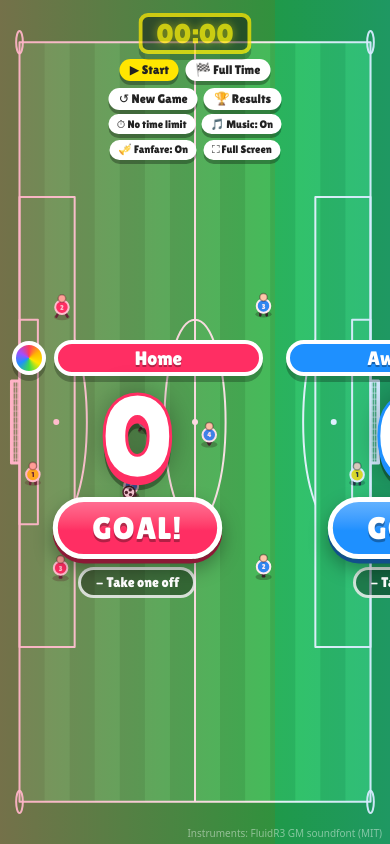
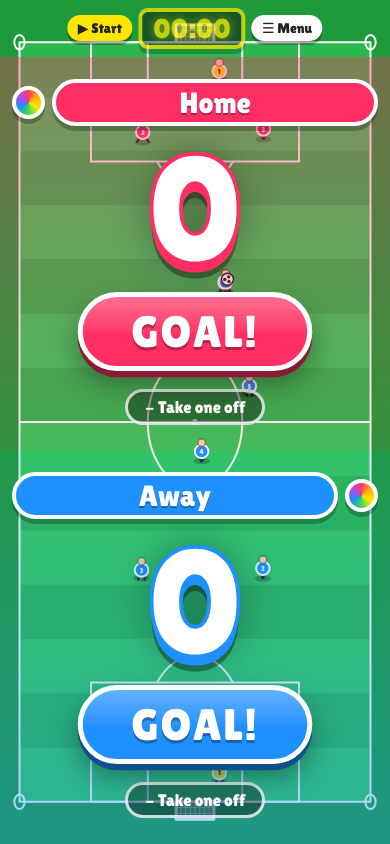
Before and after one commit to waynebsx/game-football-scores, a plain HTML site: page index.html in a window 390 px wide. Drawn offline with Linux system fonts and the light colour scheme.

Commit message:
Fit layout to phones and foldables
- Stack the teams vertically in portrait, with the pitch drawn top to bottom
- Size each half's name, score and buttons to its own box (container
  units) so nothing overflows narrow screens
- Collapse the controls into a compact top bar (Start, clock, Menu) and
  move the rest into a Menu sheet; reserve space below the bar
- Start button becomes New Game after full time
- Keep pop-ups inside the screen width
- Bump service worker cache to v3

Co-Authored-By: Claude Opus 5.5 <noreply@anthropic.com>
Claude-Session: https://claude.ai/code/session_013xE7QKSbFw8p7U6tViX39F

```diff
--- a/index.html
+++ b/index.html
@@ -28,31 +28,41 @@
   #pitch { z-index: 0; }
   #fx { z-index: 5; pointer-events: none; }
 
-  .ui { position: fixed; inset: 0; z-index: 2; display: grid; grid-template-columns: 1fr 1fr; }
+  /* The two halves sit below the top bar (--top is measured in JS).
+     Side by side in landscape; stacked (home on top) in portrait. */
+  .ui {
+    position: fixed; inset: 0; z-index: 2; display: grid;
+    grid-template-columns: minmax(0, 1fr) minmax(0, 1fr); grid-template-rows: minmax(0, 1fr);
+    padding-top: var(--top, 70px);
+  }
+  body.portrait .ui { grid-template-columns: minmax(0, 1fr); grid-template-rows: minmax(0, 1fr) minmax(0, 1fr); }
   .side {
-    display: flex; flex-direction: column; align-items: center; justify-content: center;
-    gap: min(2.2vh, 2vw); padding: calc(env(safe-area-inset-top) + min(15vh, 120px)) 3vw 3vh;
+    container-type: size; overflow: hidden; min-width: 0; min-height: 0;
+    display: flex; flex-direction: column; align-items: center; justify-content: space-evenly;
+    padding: 1% 3% 2%;
   }
   #side0 { background: linear-gradient(90deg, color-mix(in srgb, var(--c) 38%, transparent), color-mix(in srgb, var(--c) 8%, transparent)); }
   #side1 { background: linear-gradient(270deg, color-mix(in srgb, var(--c) 38%, transparent), color-mix(in srgb, var(--c) 8%, transparent)); }
+  body.portrait #side0 { background: linear-gradient(180deg, color-mix(in srgb, var(--c) 38%, transparent), color-mix(in srgb, var(--c) 8%, transparent)); }
+  body.portrait #side1 { background: linear-gradient(0deg, color-mix(in srgb, var(--c) 38%, transparent), color-mix(in srgb, var(--c) 8%, transparent)); }
 
-  .teamrow { display: flex; align-items: center; gap: .5rem; width: min(100%, 34rem); }
+  .teamrow { display: flex; align-items: center; gap: 2cqw; width: min(100%, 34rem); }
   .name {
-    flex: 1; min-width: 0; font: inherit; font-size: min(6vh, 5vw); text-align: center; color: #fff;
-    background: var(--c); border: 4px solid #fff; border-radius: 999px; padding: .15em .6em;
-    box-shadow: 0 6px 0 rgba(0,0,0,.25); text-shadow: 0 2px 0 rgba(0,0,0,.3); outline: none;
+    flex: 1; min-width: 0; font: inherit; font-size: min(8.5cqh, 8cqw); text-align: center; color: #fff;
+    background: var(--c); border: 4px solid #fff; border-radius: 999px; padding: .1em .6em;
+    box-shadow: 0 5px 0 rgba(0,0,0,.25); text-shadow: 0 2px 0 rgba(0,0,0,.3); outline: none;
     user-select: text; -webkit-user-select: text;
   }
-  .name:focus { box-shadow: 0 0 0 6px #ffe600, 0 6px 0 rgba(0,0,0,.25); }
+  .name:focus { box-shadow: 0 0 0 6px #ffe600, 0 5px 0 rgba(0,0,0,.25); }
   .swatch {
-    position: relative; flex: none; width: min(6vh, 5vw); height: min(6vh, 5vw); min-width: 34px; min-height: 34px;
+    position: relative; flex: none; width: min(10cqh, 9cqw); height: min(10cqh, 9cqw); min-width: 30px; min-height: 30px;
     border-radius: 50%; border: 4px solid #fff; background: conic-gradient(#ff3b5c, #ffb800, #ffe600, #3ddc4a, #1e90ff, #a24dff, #ff3b5c);
-    box-shadow: 0 6px 0 rgba(0,0,0,.25); cursor: pointer;
+    box-shadow: 0 5px 0 rgba(0,0,0,.25); cursor: pointer;
   }
   .swatch input { position: absolute; inset: 0; opacity: 0; width: 100%; height: 100%; cursor: pointer; border: 0; padding: 0; }
 
   .score {
-    font-size: min(34vh, 30vw); line-height: .9; color: #fff;
+    font-size: min(40cqh, 55cqw); line-height: .85; color: #fff;
     text-shadow: 0 .06em 0 var(--c), 0 .1em 0 rgba(0,0,0,.35), 0 0 .25em rgba(0,0,0,.35);
     -webkit-text-stroke: .025em var(--c);
     font-variant-numeric: tabular-nums;
@@ -64,7 +74,7 @@
 
   button { font: inherit; cursor: pointer; border: 0; color: #fff; }
   .goal {
-    font-size: min(9vh, 8vw); padding: .25em 1.1em; border-radius: 999px; letter-spacing: .04em;
+    font-size: min(12cqh, 12cqw); padding: .2em 1.1em; border-radius: 999px; letter-spacing: .04em; max-width: 100%;
     background: linear-gradient(180deg, color-mix(in srgb, var(--c) 70%, #fff), var(--c) 55%);
     border: 5px solid #fff; text-shadow: 0 3px 0 rgba(0,0,0,.3);
     box-shadow: 0 .14em 0 color-mix(in srgb, var(--c) 55%, #000), 0 .3em .6em rgba(0,0,0,.35);
@@ -74,32 +84,31 @@
   .goal:active { transform: translateY(.1em) scale(.97); box-shadow: 0 .04em 0 color-mix(in srgb, var(--c) 55%, #000); animation: none; }
   @keyframes pulse { 0%,100% { scale: 1; } 50% { scale: 1.04; } }
   .minus {
-    font-size: min(3.4vh, 3.6vw); padding: .35em 1em; border-radius: 999px;
+    font-size: max(13px, min(5cqh, 4.6cqw)); padding: .3em 1em; border-radius: 999px;
     background: rgba(0,0,0,.35); border: 3px solid rgba(255,255,255,.8);
   }
   .minus:active { background: rgba(0,0,0,.6); }
 
+  /* compact top bar: [Start] [clock] [Menu] in one row */
   .topbar {
-    position: fixed; z-index: 3; top: calc(env(safe-area-inset-top) + 1.5vh); left: 50%; transform: translateX(-50%);
-    display: flex; flex-direction: column; align-items: center; gap: .5vh;
+    position: fixed; z-index: 3; top: calc(env(safe-area-inset-top) + 8px); left: 50%; transform: translateX(-50%);
+    display: flex; align-items: center; gap: clamp(6px, 1.2vw, 14px); white-space: nowrap;
   }
   .clock {
-    font-size: min(8vh, 7vw); line-height: 1; padding: .12em .5em; border-radius: .35em;
+    font-size: clamp(22px, min(8vh, 7vw), 72px); line-height: 1; padding: .1em .4em; border-radius: .35em;
     background: #111a; border: 4px solid #ffe600; color: #ffe600; font-variant-numeric: tabular-nums;
-    text-shadow: 0 0 .3em rgba(255,230,0,.6); box-shadow: 0 6px 0 rgba(0,0,0,.3);
+    text-shadow: 0 0 .3em rgba(255,230,0,.6); box-shadow: 0 5px 0 rgba(0,0,0,.3);
   }
   .clock.paused { animation: blink 1.2s steps(2, start) infinite; }
   @keyframes blink { to { opacity: .45; } }
-  .controls { display: flex; gap: .4rem; flex-wrap: wrap; justify-content: center; }
   .ctrl {
-    font-size: min(2.8vh, 3.2vw); padding: .3em .8em; border-radius: 999px; white-space: nowrap;
+    font-size: clamp(13px, min(3.4vh, 3.6vw), 30px); padding: .35em .75em; border-radius: 999px; white-space: nowrap;
     background: #fff; color: #222; box-shadow: 0 4px 0 rgba(0,0,0,.3);
   }
   .ctrl:active { transform: translateY(3px); box-shadow: 0 1px 0 rgba(0,0,0,.3); }
   .ctrl.go { background: #ffe600; }
   .ctrl.off { background: #bbb; color: #555; text-decoration: line-through; }
 
-  .credit { position: fixed; z-index: 3; right: 8px; bottom: 4px; font: 10px system-ui, sans-serif; color: #fff; opacity: .45; pointer-events: none; }
   #flash {
     position: fixed; z-index: 6; inset: 0; display: grid; place-items: center; pointer-events: none;
     font-size: min(30vh, 22vw); color: #ffe600; opacity: 0;
@@ -115,10 +124,19 @@
     100% { opacity: 0; transform: scale(1.6); }
   }
   .ctrl:disabled { opacity: .6; }
-  .ctrl.small { font-size: min(2.3vh, 2.8vw); }
+  .menugrid { display: grid; grid-template-columns: repeat(auto-fill, minmax(min(100%, 210px), 1fr)); gap: 12px; }
+  .mbtn {
+    font-size: 1.35rem; padding: .55em .8em; border-radius: 18px; text-align: left; white-space: nowrap;
+    background: #e9f7ec; color: #155c27; border: 3px solid #1f9a3a; box-shadow: 0 4px 0 #9bd3a8;
+  }
+  .mbtn:active { transform: translateY(3px); box-shadow: none; }
+  .mbtn[hidden] { display: none; }
+  .mbtn.go { background: #ffe600; border-color: #c9b500; color: #222; box-shadow: 0 4px 0 #c9b500; }
+  .mbtn.off { background: #eee; border-color: #bbb; color: #888; box-shadow: 0 4px 0 #ccc; }
+  .credits { margin-top: 18px; font-size: .8rem; }
   .clock.ending { color: #ff3b5c; border-color: #ff3b5c; animation: blink .5s steps(2, start) infinite; }
 
-  .modal { position: fixed; inset: 0; z-index: 10; display: grid; place-items: center; padding: 16px; background: rgba(0, 30, 10, .65); }
+  .modal { position: fixed; inset: 0; z-index: 10; display: grid; grid-template-columns: minmax(0, 1fr); place-items: center; padding: 16px; background: rgba(0, 30, 10, .65); }
   .modal[hidden] { display: none; }
   .card {
     position: relative; width: min(760px, 100%); max-height: calc(100dvh - 32px); overflow: auto;
@@ -169,21 +187,10 @@
 
 <div class="ui" id="ui"></div>
 
-<div class="topbar">
+<div class="topbar" id="topbar">
+  <button class="ctrl go" id="startBtn">▶ Start</button>
   <div class="clock paused" id="clock">00:00</div>
-  <div class="controls">
-    <button class="ctrl go" id="startBtn">▶ Start</button>
-    <button class="ctrl" id="endBtn">🏁 Full Time</button>
-    <button class="ctrl" id="newBtn">↺ New Game</button>
-    <button class="ctrl" id="resultsBtn">🏆 Results</button>
-  </div>
-  <div class="controls">
-    <button class="ctrl small" id="limitBtn">⏱ No time limit</button>
-    <button class="ctrl small" id="musicBtn">🎵 Music</button>
-    <button class="ctrl small" id="sfxBtn">🎺 Fanfare</button>
-    <button class="ctrl small" id="fsBtn">⛶ Full Screen</button>
-    <button class="ctrl small go" id="installBtn" hidden>📲 Install app</button>
-  </div>
+  <button class="ctrl" id="menuBtn">☰ Menu</button>
 </div>
 
 <div id="flash">GOAL!</div>
@@ -191,7 +198,22 @@
 <div class="modal" id="modal" hidden>
   <div class="card" role="dialog" aria-modal="true"><button class="close" aria-label="Close">✕</button><div class="body"></div></div>
 </div>
-<div class="credit">Instruments: FluidR3 GM soundfont (MIT)</div>
+<div class="modal" id="menu" hidden>
+  <div class="card" role="dialog" aria-modal="true" aria-label="Menu"><button class="close" aria-label="Close">✕</button>
+    <h2>☰ Menu</h2>
+    <div class="menugrid">
+      <button class="mbtn" id="endBtn">🏁 Full Time</button>
+      <button class="mbtn" id="newBtn">↺ New Game</button>
+      <button class="mbtn" id="resultsBtn">🏆 Results</button>
+      <button class="mbtn" id="limitBtn">⏱ No time limit</button>
+      <button class="mbtn toggle" id="musicBtn">🎵 Music</button>
+      <button class="mbtn toggle" id="sfxBtn">🎺 Fanfare</button>
+      <button class="mbtn" id="fsBtn">⛶ Full Screen</button>
+      <button class="mbtn go" id="installBtn" hidden>📲 Install app</button>
+    </div>
+    <p class="note credits">Font: Lilita One (SIL OFL) · Instruments: FluidR3 GM soundfont (MIT)</p>
+  </div>
+</div>
 
 <script>
 /* Sound samples (base64 MP3).
@@ -305,13 +327,12 @@ const SOUNDS = {"trumpet": {"E4": "//uQZAAAAAAAAAAAAAAAAAAAAAAAAAAAAAAAAAAAAAAAA
     clock.textContent = state.limit ? fmt(Math.ceil(left / 1000) * 1000) : fmt(el);
     clock.classList.toggle('paused', !running() && !state.finished);
     clock.classList.toggle('ending', !!state.limit && running() && left <= 10000);
-    startBtn.textContent = state.finished ? '🏁 Full Time' : running() ? '⏸ Pause' : (state.elapsed ? '▶ Resume' : '▶ Start');
-    startBtn.disabled = state.finished;
+    startBtn.textContent = state.finished ? '↺ New Game' : running() ? '⏸ Pause' : (state.elapsed ? '▶ Resume' : '▶ Start');
     endBtn.hidden = state.finished;
     limitBtn.textContent = '⏱ ' + (state.limit ? state.limit + ' min game' : 'No time limit');
   }
   startBtn.addEventListener('click', () => {
-    if (state.finished) return;
+    if (state.finished) return resetGame();
     if (running()) { state.elapsed = elapsedMs(); state.startedAt = null; releaseWake(); }
     else { state.startedAt = Date.now(); whistle(); keepAwake(); decodeAll(audio()).then(() => music.start()); }
     save(); updateClock();
@@ -497,6 +518,25 @@ const SOUNDS = {"trumpet": {"E4": "//uQZAAAAAAAAAAAAAAAAAAAAAAAAAAAAAAAAAAAAAAAA
   });
   sfxBtn.addEventListener('click', () => { state.sfx = !state.sfx; save(); showToggles(); });
   showToggles();
+
+  // ---------- Menu ----------
+  const menu = document.getElementById('menu');
+  document.getElementById('menuBtn').addEventListener('click', () => { menu.hidden = false; });
+  menu.querySelector('.close').addEventListener('click', () => { menu.hidden = true; });
+  menu.addEventListener('click', e => {
+    if (e.target === menu) menu.hidden = true;
+    // every menu button except the on/off switches closes the menu
+    const b = e.target.closest('.mbtn');
+    if (b && !b.classList.contains('toggle')) menu.hidden = true;
+  });
+  addEventListener('keydown', e => { if (e.key === 'Escape') menu.hidden = true; });
+
+  // keep the team halves clear of the top bar, whatever its size
+  const topbar = document.getElementById('topbar');
+  const fitTop = () => document.documentElement.style.setProperty('--top', Math.ceil(topbar.getBoundingClientRect().bottom + 8) + 'px');
+  new ResizeObserver(fitTop).observe(topbar);
+  addEventListener('resize', fitTop);
+  fitTop();
 
   // ---------- Installable app (PWA) ----------
   // The service worker needs the page served over https:// (or http://localhost), not opened as a file.
@@ -695,33 +735,36 @@ const SOUNDS = {"trumpet": {"E4": "//uQZAAAAAAAAAAAAAAAAAAAAAAAAAAAAAAAAAAAAAAAA
   const pitch = document.getElementById('pitch'), pc = pitch.getContext('2d');
   const fx = document.getElementById('fx'), fc = fx.getContext('2d');
   const bg = document.createElement('canvas'), bc = bg.getContext('2d');
-  let W, H, dpr, F; // F = field rect in px + scale
+  let W, H, dpr, F, portrait = false; // F = field rect in px + scale
   const FL = 105, FW = 68; // pitch size in metres
 
   function resize() {
     dpr = Math.min(window.devicePixelRatio || 1, 2);
     W = innerWidth; H = innerHeight;
+    portrait = H > W * 1.05;
+    document.body.classList.toggle('portrait', portrait);
     for (const c of [pitch, fx, bg]) { c.width = W * dpr; c.height = H * dpr; }
     for (const c of [pc, fc, bc]) c.setTransform(dpr, 0, 0, dpr, 0, 0);
     const mx = W * 0.05, my = H * 0.05;
     F = { x: mx, y: my, w: W - 2 * mx, h: H - 2 * my };
-    F.sx = F.w / FL; F.sy = F.h / FW; F.s = Math.min(F.sx, F.sy);
+    // su = px per metre along the pitch length, sv = across its width
+    if (portrait) { F.su = F.h / FL; F.sv = F.w / FW; } else { F.su = F.w / FL; F.sv = F.h / FW; }
+    F.s = Math.min(F.su, F.sv);
+    F.rx = portrait ? F.sv : F.su; F.ry = portrait ? F.su : F.sv; // px per metre on screen x / y
     drawPitch();
   }
-  const X = u => F.x + u * F.sx, Y = v => F.y + v * F.sy;
+  // pitch position (u along the length, v across) -> screen [x, y]
+  const P = (u, v) => portrait ? [F.x + v * F.sv, F.y + u * F.su] : [F.x + u * F.su, F.y + v * F.sv];
 
   function drawPitch() {
     const c = bc;
     c.fillStyle = '#1f9a3a'; c.fillRect(0, 0, W, H);
-    // mown stripes
+    // mown stripes across the length of the pitch
     const n = 14;
-    for (let i = 0; i < n; i++) {
-      c.fillStyle = i % 2 ? '#34c759' : '#2bb64e';
-      c.fillRect(F.x + (F.w / n) * i, F.y, F.w / n + 1, F.h);
-    }
+    for (let i = 0; i < n; i++) { c.fillStyle = i % 2 ? '#34c759' : '#2bb64e'; fillRect(FL / n * i, 0, FL / n * (i + 1) + 0.05, FW); }
     c.strokeStyle = 'rgba(255,255,255,.95)'; c.fillStyle = '#fff';
     c.lineWidth = Math.max(2, F.s * 0.35); c.lineJoin = 'round';
-    c.strokeRect(F.x, F.y, F.w, F.h);
+    box(0, FL, 0, FW);
     line(FL / 2, 0, FL / 2, FW);
     ellipse(FL / 2, FW / 2, 9.15); dot(FL / 2, FW / 2);
     for (const side of [0, 1]) {
@@ -729,26 +772,31 @@ const SOUNDS = {"trumpet": {"E4": "//uQZAAAAAAAAAAAAAAAAAAAAAAAAAAAAAAAAAAAAAAAA
       box(m(0), m(16.5), FW / 2 - 20.15, FW / 2 + 20.15);
       box(m(0), m(5.5), FW / 2 - 9.15, FW / 2 + 9.15);
       dot(m(11), FW / 2);
-      // penalty arc
-      c.save(); c.beginPath(); c.rect(side ? F.x : X(16.5), F.y, side ? X(FL - 16.5) - F.x : F.w, F.h); c.clip();
+      // penalty arc: only the part outside the box
+      c.save(); c.beginPath(); rectPath(side ? 0 : 16.5, 0, side ? FL - 16.5 : FL, FW); c.clip();
       ellipse(m(11), FW / 2, 9.15); c.restore();
       // goal + net
-      const gx0 = X(m(0)), gx1 = X(side ? FL + 2.4 : -2.4), gy0 = Y(FW / 2 - 3.66), gy1 = Y(FW / 2 + 3.66);
+      const u0 = m(0), u1 = side ? FL + 2.4 : -2.4, v0 = FW / 2 - 3.66, v1 = FW / 2 + 3.66;
       c.save();
-      c.fillStyle = 'rgba(255,255,255,.25)'; c.fillRect(Math.min(gx0, gx1), gy0, Math.abs(gx1 - gx0), gy1 - gy0);
+      c.fillStyle = 'rgba(255,255,255,.25)'; fillRect(u0, v0, u1, v1);
       c.lineWidth = 1; c.strokeStyle = 'rgba(255,255,255,.6)';
-      for (let y = gy0; y <= gy1; y += 6) { c.beginPath(); c.moveTo(gx0, y); c.lineTo(gx1, y); c.stroke(); }
-      for (let k = 0; k <= 4; k++) { const x = gx0 + (gx1 - gx0) * k / 4; c.beginPath(); c.moveTo(x, gy0); c.lineTo(x, gy1); c.stroke(); }
+      for (let k = 0; k <= 8; k++) { const v = v0 + (v1 - v0) * k / 8; line(u0, v, u1, v); }
+      for (let k = 0; k <= 3; k++) { const u = u0 + (u1 - u0) * k / 3; line(u, v0, u, v1); }
       c.lineWidth = Math.max(3, F.s * 0.5); c.strokeStyle = '#fff';
-      c.beginPath(); c.moveTo(gx0, gy0); c.lineTo(gx1, gy0); c.lineTo(gx1, gy1); c.lineTo(gx0, gy1); c.stroke();
+      c.beginPath(); c.moveTo(...P(u0, v0)); c.lineTo(...P(u1, v0)); c.lineTo(...P(u1, v1)); c.lineTo(...P(u0, v1)); c.stroke();
       c.restore();
     }
     // corner arcs
     for (const [u, v] of [[0, 0], [FL, 0], [0, FW], [FL, FW]]) ellipse(u, v, 1);
-    function line(a, b, cc, d) { c.beginPath(); c.moveTo(X(a), Y(b)); c.lineTo(X(cc), Y(d)); c.stroke(); }
-    function box(u0, u1, v0, v1) { c.strokeRect(Math.min(X(u0), X(u1)), Y(v0), Math.abs(X(u1) - X(u0)), Y(v1) - Y(v0)); }
-    function ellipse(u, v, r) { c.beginPath(); c.ellipse(X(u), Y(v), r * F.sx, r * F.sy, 0, 0, Math.PI * 2); c.stroke(); }
-    function dot(u, v) { c.beginPath(); c.arc(X(u), Y(v), Math.max(3, F.s * 0.4), 0, Math.PI * 2); c.fill(); }
+    function rectPath(u0, v0, u1, v1) {
+      const [x0, y0] = P(u0, v0), [x1, y1] = P(u1, v1);
+      c.rect(Math.min(x0, x1), Math.min(y0, y1), Math.abs(x1 - x0), Math.abs(y1 - y0));
+    }
+    function fillRect(u0, v0, u1, v1) { c.beginPath(); rectPath(u0, v0, u1, v1); c.fill(); }
+    function box(u0, u1, v0, v1) { c.beginPath(); rectPath(u0, v0, u1, v1); c.stroke(); }
+    function line(a, b, cc, d) { c.beginPath(); c.moveTo(...P(a, b)); c.lineTo(...P(cc, d)); c.stroke(); }
+    function ellipse(u, v, r) { c.beginPath(); c.ellipse(...P(u, v), r * F.rx, r * F.ry, 0, 0, Math.PI * 2); c.stroke(); }
+    function dot(u, v) { c.beginPath(); c.arc(...P(u, v), Math.max(3, F.s * 0.4), 0, Math.PI * 2); c.fill(); }
   }
 
   // ---------- Little auto players ----------
@@ -831,13 +879,13 @@ const SOUNDS = {"trumpet": {"E4": "//uQZAAAAAAAAAAAAAAAAAAAAAAAAAAAAAAAAAAAAAAAA
     const c = pc;
     c.drawImage(bg, 0, 0, W, H);
     const r = Math.max(9, F.s * 1.5);
-    const sorted = [...players].sort((a, b) => a.v - b.v);
+    const sorted = [...players].sort((a, b) => P(a.u, a.v)[1] - P(b.u, b.v)[1]);
     for (const p of sorted) {
-      const x = X(p.u), y = Y(p.v) - (p.moving ? Math.abs(Math.sin(p.phase)) * r * 0.25 : 0);
+      const [x, gy] = P(p.u, p.v), y = gy - (p.moving ? Math.abs(Math.sin(p.phase)) * r * 0.25 : 0);
       const col = state.teams[p.team].color;
       // shadow
       c.fillStyle = 'rgba(0,0,0,.25)';
-      c.beginPath(); c.ellipse(X(p.u), Y(p.v) + r * 0.9, r * 0.9, r * 0.35, 0, 0, Math.PI * 2); c.fill();
+      c.beginPath(); c.ellipse(x, gy + r * 0.9, r * 0.9, r * 0.35, 0, 0, Math.PI * 2); c.fill();
       // legs
       c.strokeStyle = '#222'; c.lineWidth = r * 0.28; c.lineCap = 'round';
       const sw = p.moving ? Math.sin(p.phase) * r * 0.4 : 0;
@@ -855,7 +903,7 @@ const SOUNDS = {"trumpet": {"E4": "//uQZAAAAAAAAAAAAAAAAAAAAAAAAAAAAAAAAAAAAAAAA
       c.textAlign = 'center'; c.textBaseline = 'middle'; c.fillText(p.num, x, y + r * 0.05);
     }
     // ball
-    const br = Math.max(6, F.s * 0.75), bx = X(ball.u), by = Y(ball.v);
+    const br = Math.max(6, F.s * 0.75), [bx, by] = P(ball.u, ball.v);
     c.fillStyle = 'rgba(0,0,0,.25)'; c.beginPath(); c.ellipse(bx, by + br * 0.9, br, br * 0.4, 0, 0, Math.PI * 2); c.fill();
     c.fillStyle = '#fff'; c.strokeStyle = '#222'; c.lineWidth = Math.max(1.5, br * 0.18);
     c.beginPath(); c.arc(bx, by, br, 0, Math.PI * 2); c.fill(); c.stroke();
@@ -871,7 +919,7 @@ const SOUNDS = {"trumpet": {"E4": "//uQZAAAAAAAAAAAAAAAAAAAAAAAAAAAAAAAAAAAAAAAA
   function confetti(team) {
     const col = state.teams[team].color;
     const palette = [col, col, '#ffe600', '#fff', '#00e5ff', '#ff8a00'];
-    const cx = team ? W * 0.75 : W * 0.25;
+    const cx = portrait ? W * 0.5 : team ? W * 0.75 : W * 0.25;
     for (let i = 0; i < 220; i++) {
       const a = -Math.PI / 2 + (Math.random() - .5) * 1.6, s = 500 + Math.random() * 900;
       bits.push({ x: cx + (Math.random() - .5) * W * 0.2, y: H + 10, vx: Math.cos(a) * s * 0.6, vy: Math.sin(a) * s,
--- a/sw.js
+++ b/sw.js
@@ -1,6 +1,6 @@
 // Goal Counter service worker: keeps the whole app available offline.
 // After changing any app file, bump VERSION so installed copies pick up the update.
-const VERSION = 'goal-counter-v2';
+const VERSION = 'goal-counter-v3';
 const FILES = [
   './',
   './index.html',
```
